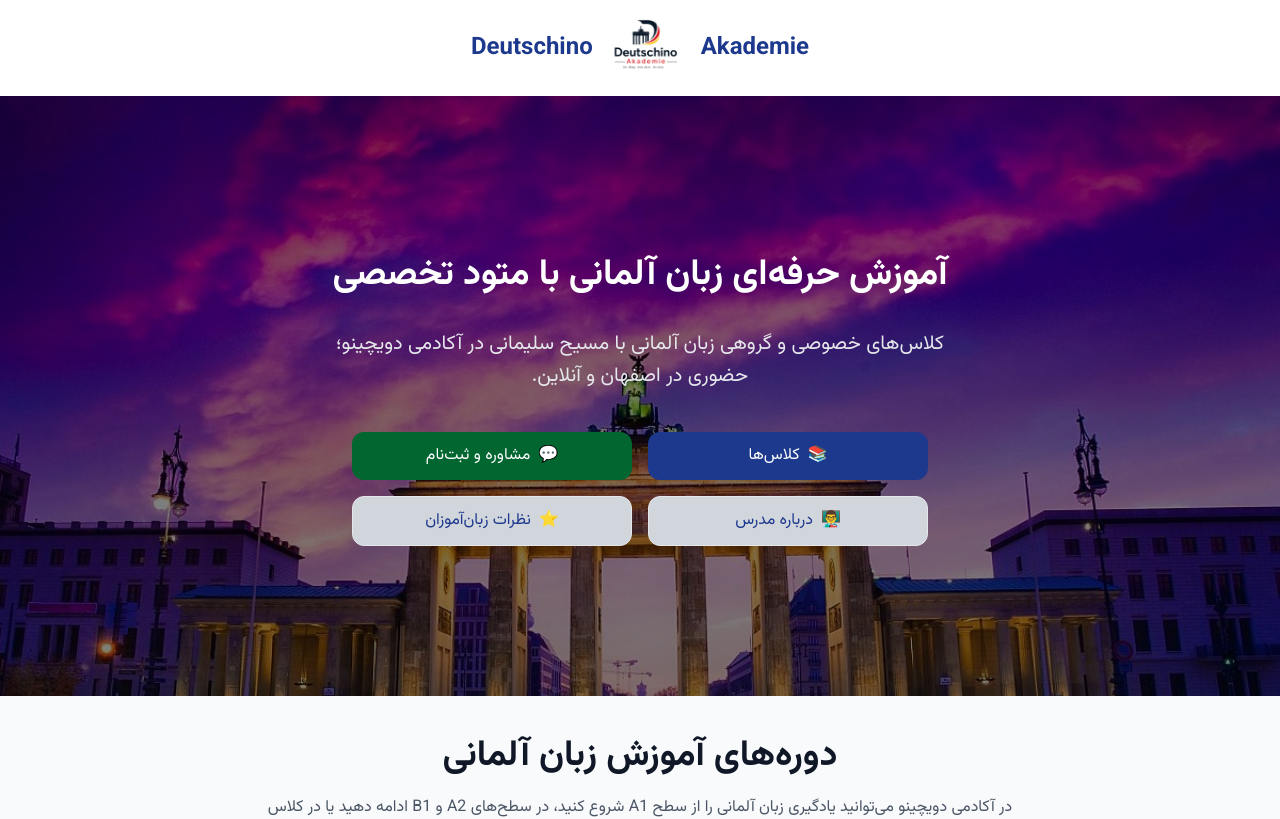
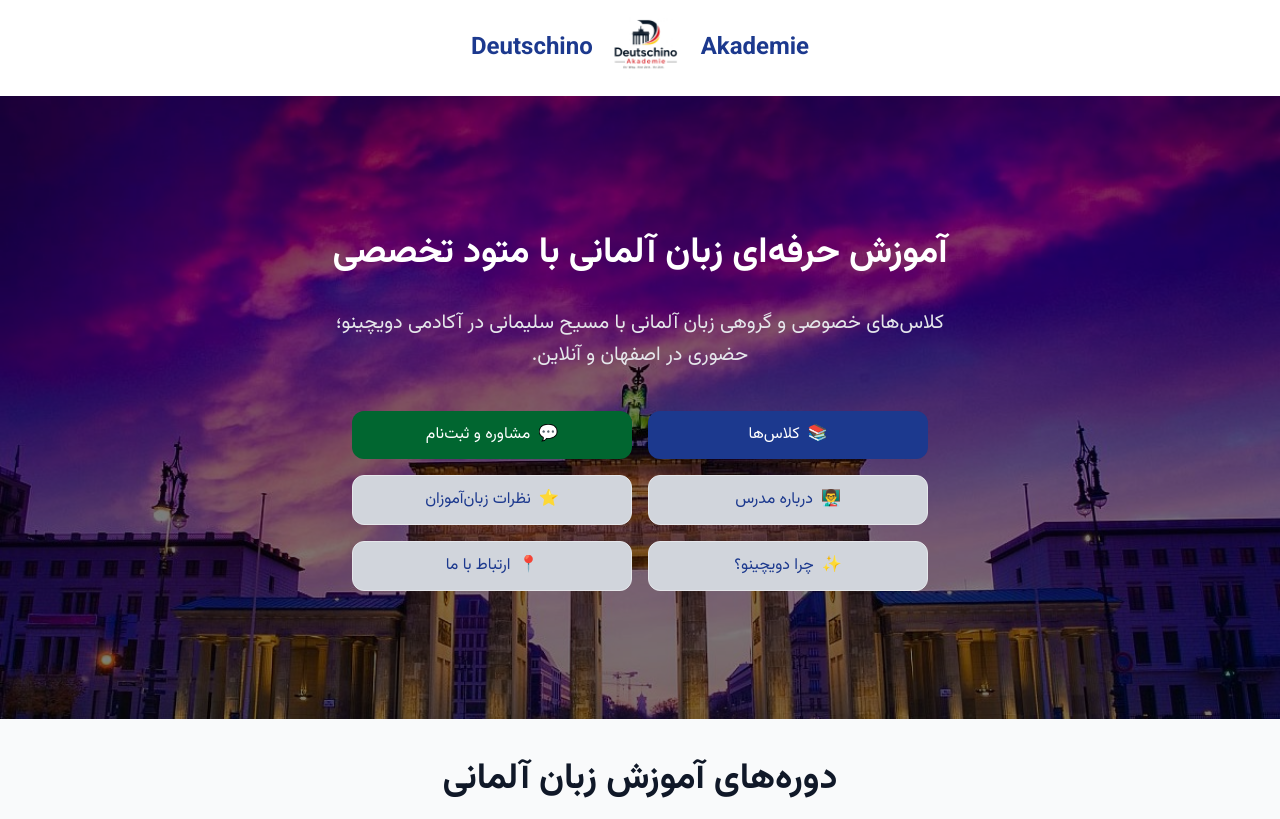
Before and after one commit to Masihsole0/deutschino-akademie, a Next.js app: page / in a window 1280 px wide. Shown: the top 819 px of the page. Built offline with nearby package versions, Linux system fonts and the light colour scheme; no server answers; the database is empty.

Commit message:
Update website

```diff
--- a/app/page.tsx
+++ b/app/page.tsx
@@ -148,6 +148,22 @@ export default function Home() {
               <span aria-hidden="true">⭐</span>
               <span>نظرات زبان‌آموزان</span>
             </a>
+
+            <a
+              href="#why-us"
+              className="flex min-h-11 items-center justify-center gap-2 rounded-lg border border-gray-200 bg-gray-300 px-3 py-3 text-sm text-blue-900 transition hover:bg-gray-300 sm:rounded-xl sm:px-5 sm:text-base"
+            >
+              <span aria-hidden="true">✨</span>
+              <span>چرا دویچینو؟</span>
+            </a>
+
+            <a
+              href="#contact"
+              className="flex min-h-11 items-center justify-center gap-2 rounded-lg border border-gray-200 bg-gray-300 px-3 py-3 text-sm text-blue-900 transition hover:bg-gray-300 sm:rounded-xl sm:px-5 sm:text-base"
+            >
+              <span aria-hidden="true">📍</span>
+              <span>ارتباط با ما</span>
+            </a>
           </div>
         </div>
       </section>
@@ -211,7 +227,6 @@ export default function Home() {
               </article>
             ))}
           </div>
-
 
           {/* ADDITIONAL COURSE INFORMATION */}
           <div className="mx-auto mt-16 max-w-4xl text-right">
@@ -398,11 +413,11 @@ export default function Home() {
         <Reviews />
       </section>
 
-
-
-
       {/* FOOTER */}
-      <footer className="relative mt-24 overflow-hidden bg-blue-950 py-1 text-white">
+      <footer
+        id="contact"
+        className="relative mt-24 overflow-hidden bg-blue-950 py-1 text-white"
+      >
         <img
           src="/footer-bg.png"
           alt=""
```
Lines whose indentation alone changed are shown as unchanged.
